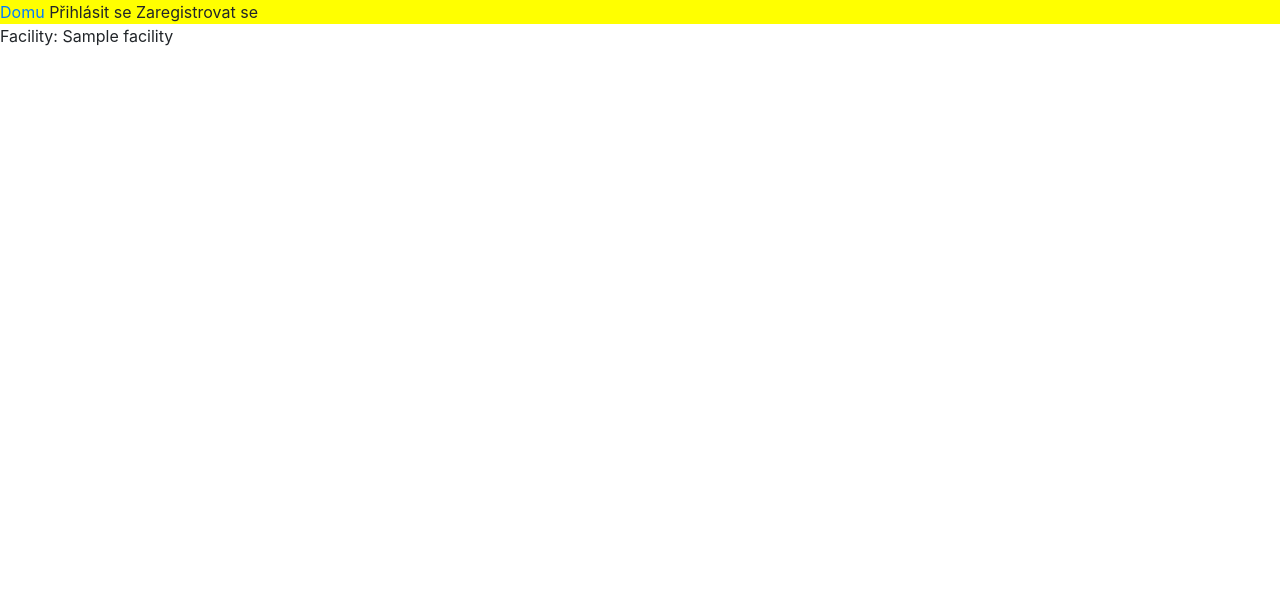
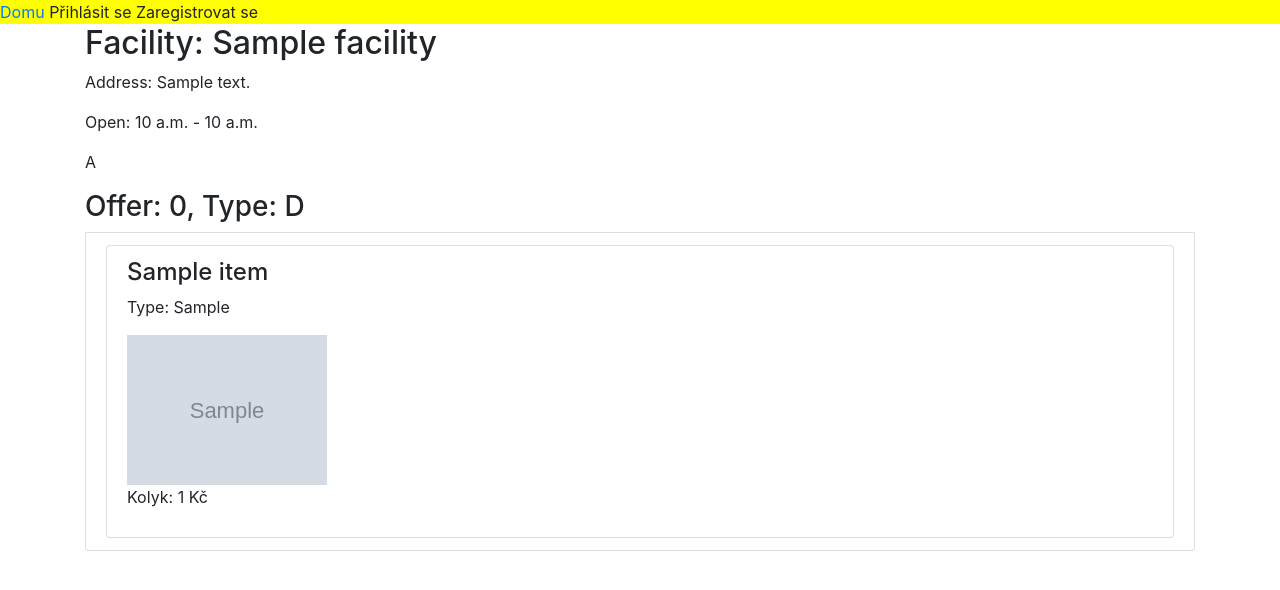
Before and after one commit to Griperis/IIS-Food-Delivery, a Django app: page /facility/1 in a window 1280 px wide. Shown: the top 590 px of the page. Run offline with Django 3.2, Linux system fonts and the light colour scheme; tables that the repository leaves empty hold one stand-in row (values such as "Sample post"); grey boxes marked "Sample" are stand-in pictures; some libraries are stand-ins or nearby versions.

Commit message:
facility detail_init

```diff
--- a/FoodDelivery/templates/app/facility/facility_detail.html
+++ b/FoodDelivery/templates/app/facility/facility_detail.html
@@ -1,7 +1,29 @@
 {% extends 'app/base.html'%}
 
 {% block content %}
-    <div>
-        Facility: {{ facility.name }}
+    <div class="container">
+        <h2>Facility: {{ facility.name }}</h2>
+        <p>Address: {{ facility.address }}</p>
+        <p>Open: {{ facility.opening_time }} - {{ facility.closing_time }}</p>
+        <p>{{ facility.state }}</p>
+        <ul class="list-group">
+            {% for offer in facility.offers.all %}
+                <h3>Offer: {{ forloop.counter0 }}, Type: {{ offer.variant }}</h3>
+                <li class="list-group-item">
+                    <ul class="list-group">
+                        {% for item in offer.items.all %}
+                            <li class="list-group-item">
+                                <h4>{{ item.name }}</h4>
+                                <p>Type: {{ item.variant }}</p>
+                                <img class"img-thumbnail" style="width: 200px;" src="{{ item.img.url }}">
+                                <p>Kolyk: {{ item.prize }} Kč</p>
+                            </li>
+                        {% endfor %}
+                    </ul>
+
+                </li>
+            {% endfor %}
+        </ul>
+
     </div>
 {% endblock %}
--- a/FoodDelivery/views.py
+++ b/FoodDelivery/views.py
@@ -6,7 +6,7 @@ def index(request):
 
     facilities = Facility.objects.all()
 
-    return render(request, 'app/index.html', {"facilities":facilities})
+    return render(request, 'app/index.html', {'facilities':facilities})
 
 def user_profile(request):
     return render(request, 'app/user_profile.html')
--- a/FoodDeliveryProject/settings.py
+++ b/FoodDeliveryProject/settings.py
@@ -125,6 +125,9 @@ USE_TZ = True
 STATIC_ROOT = os.path.join(BASE_DIR, 'staticfiles')
 STATIC_URL = '/static/'
 
+MEDIA_ROOT = os.path.join(BASE_DIR, 'media')
+MEDIA_URL = '/media/'
+
 STATICFILES_STORAGE = 'whitenoise.storage.CompressedManifestStaticFilesStorage'
 
 django_heroku.settings(locals())
--- a/FoodDeliveryProject/urls.py
+++ b/FoodDeliveryProject/urls.py
@@ -15,8 +15,10 @@ Including another URLconf
 """
 from django.contrib import admin
 from django.urls import path, include
+from django.conf import settings
+from django.conf.urls.static import static
 
 urlpatterns = [
     path('admin/', admin.site.urls),
-    path('', include('FoodDelivery.urls'))
-]
+    path('', include('FoodDelivery.urls')),
+] + static(settings.MEDIA_URL, document_root=settings.MEDIA_ROOT)
```
Also changed, not shown: FoodDelivery/urls.py (line endings or trailing spaces), 1 other file.
